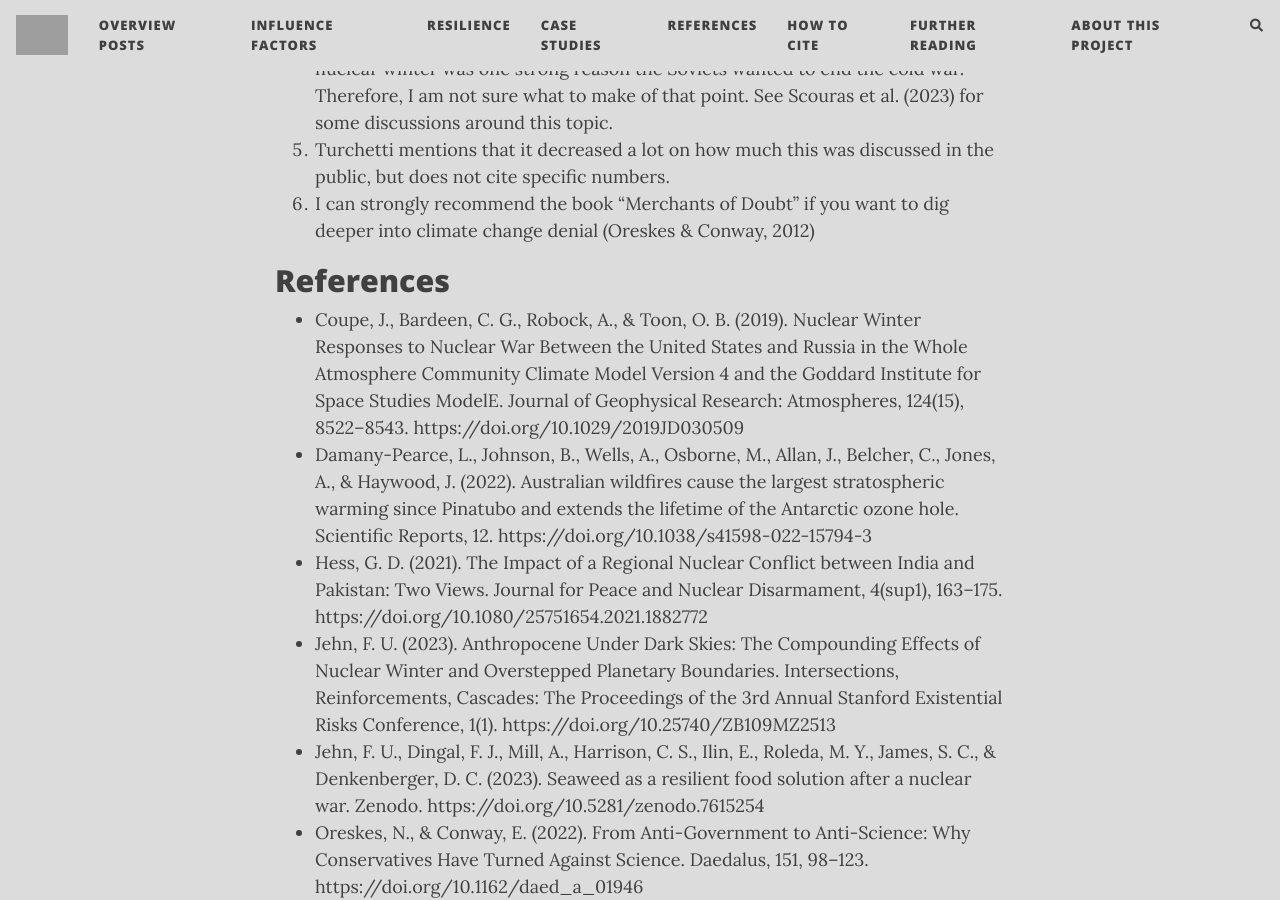
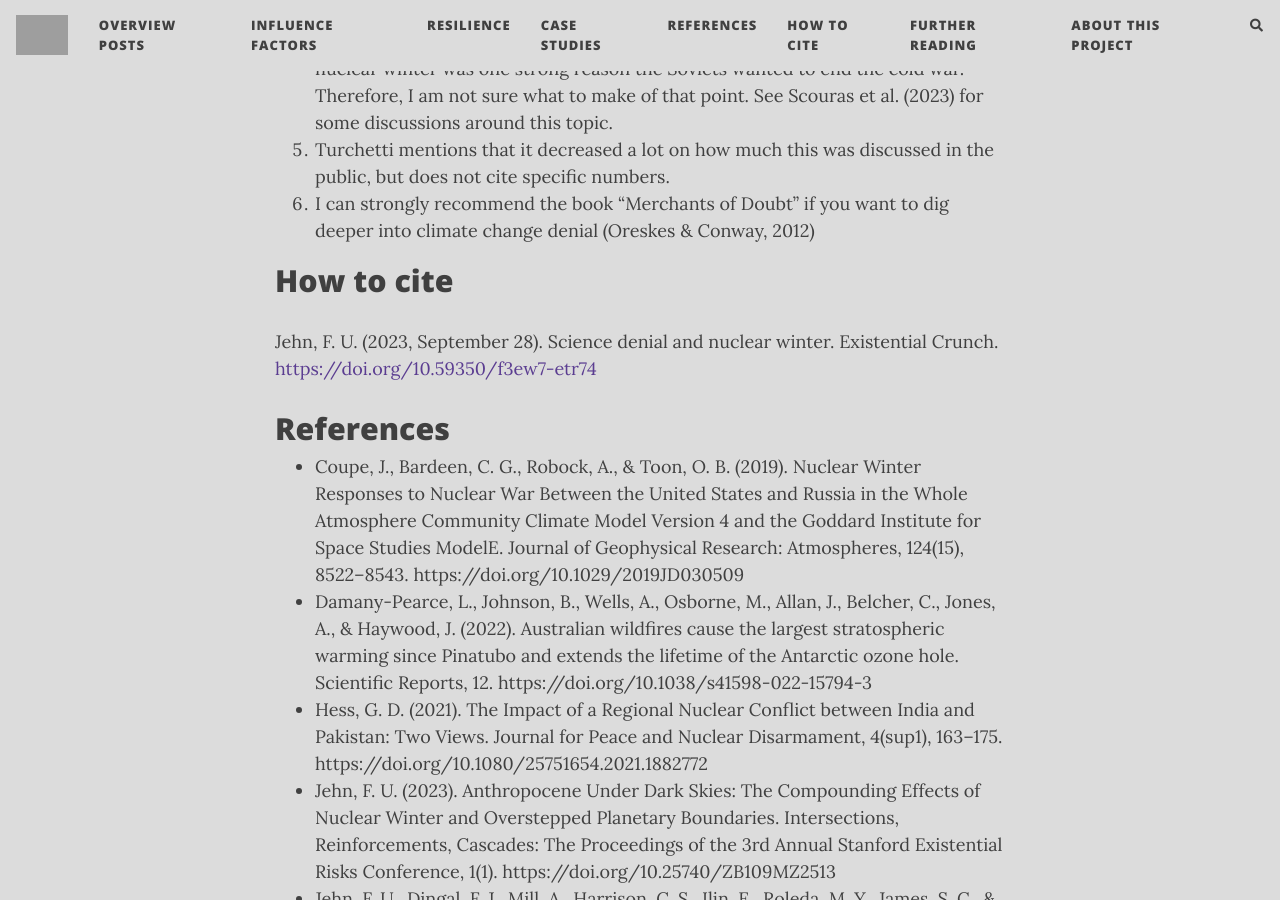
Before and after one commit to florianjehn/Societal_Collapse, a Jekyll site: the page built from _posts/2023-09-28-nuclear_winter_denial.md, in a window 1280 px wide and 900 px high, scrolled down 9020 px. Built offline with Jekyll 4.4.1, drawn with Linux system fonts in a browser that asks for light colours; nearby versions of some CDN libraries; comment, search, counter and statistics services are not loaded; some of the changed text lies outside the part shown; grey boxes are pictures that could not be loaded.

Commit message:
Update 2023-09-28-nuclear_winter_denial.md

```diff
--- a/_posts/2023-09-28-nuclear_winter_denial.md
+++ b/_posts/2023-09-28-nuclear_winter_denial.md
@@ -100,6 +100,11 @@ I hope that this time nuclear winter will stay on our agenda and not fade back i
 5. Turchetti mentions that it decreased a lot on how much this was discussed in the public, but does not cite specific numbers.
 6. I can strongly recommend the book “Merchants of Doubt” if you want to dig deeper into climate change denial (Oreskes & Conway, 2012)
 
+# How to cite
+
+
+Jehn, F. U. (2023, September 28). Science denial and nuclear winter. Existential Crunch. [https://doi.org/10.59350/f3ew7-etr74](https://doi.org/10.59350/f3ew7-etr74)
+
 # References
 
 * Coupe, J., Bardeen, C. G., Robock, A., & Toon, O. B. (2019). Nuclear Winter Responses to Nuclear War Between the United States and Russia in the Whole Atmosphere Community Climate Model Version 4 and the Goddard Institute for Space Studies ModelE. Journal of Geophysical Research: Atmospheres, 124(15), 8522–8543. https://doi.org/10.1029/2019JD030509
```
